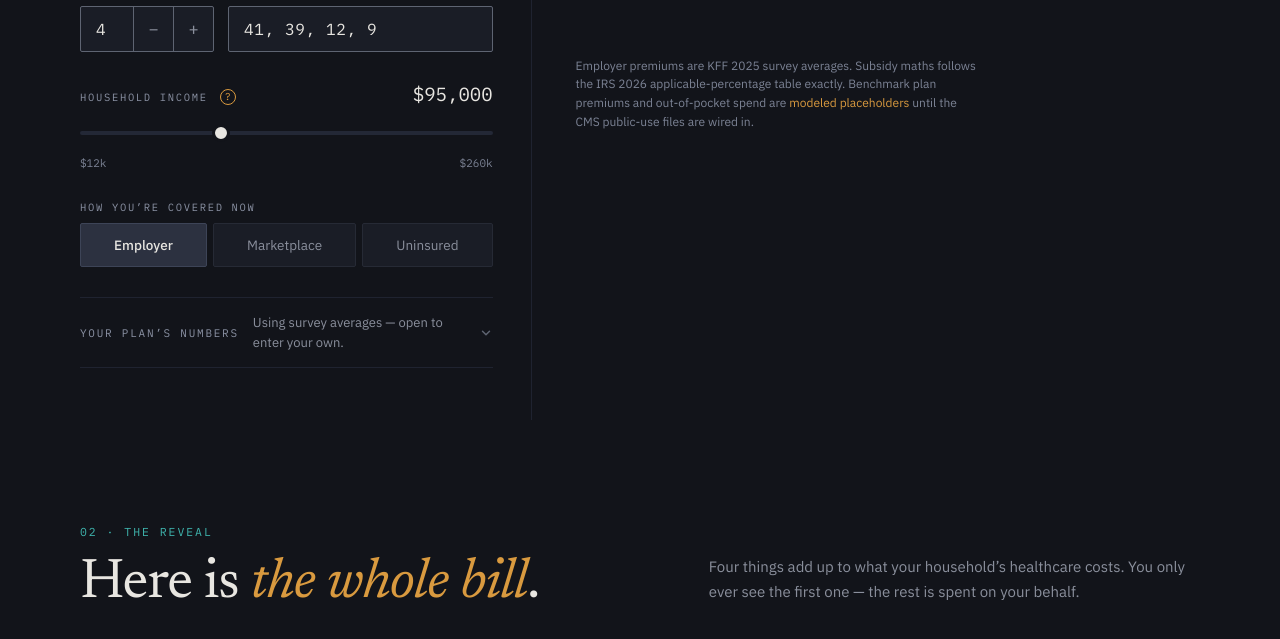
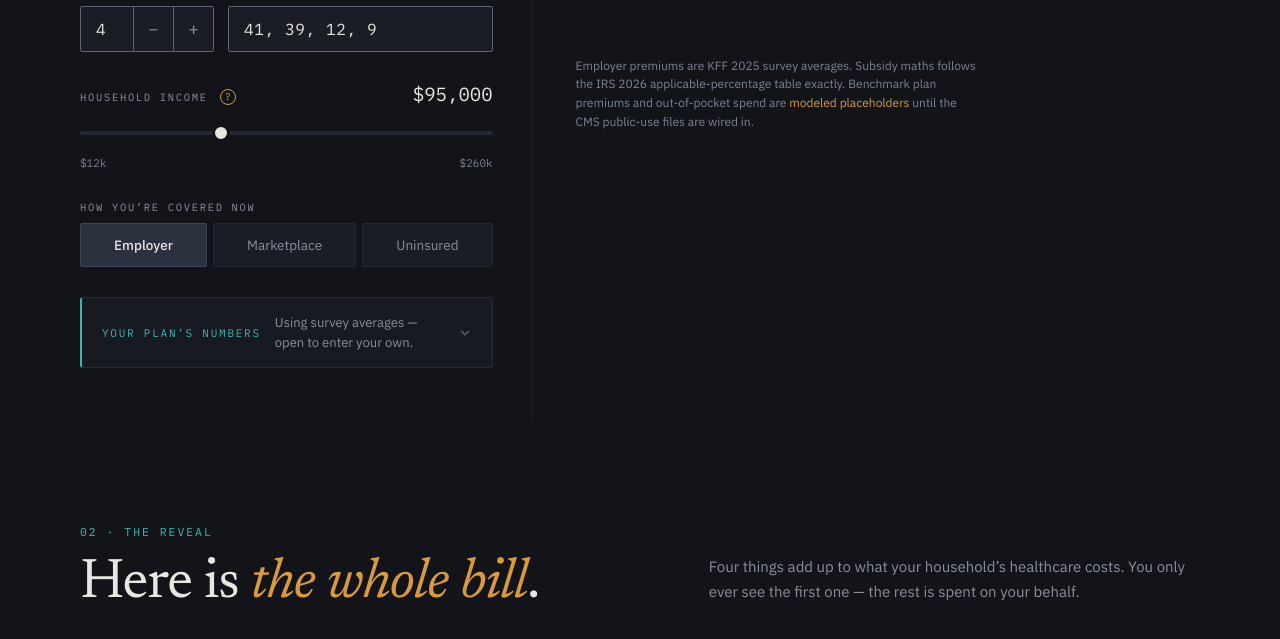
Before and after one commit to tylerzeruk-glitch/thewholebill, a website: page src/page.html in a window 1280 px wide. Shown: the part 2049-2688 px from the top of the page. Drawn offline with Linux system fonts and the light colour scheme.

Commit message:
Drawer: the teal-edged aside treatment
The page's established idiom for an informational aside -- the eligibility
and provenance boxes -- and teal is the colour of the thing you choose.
Both fit a drawer of optional, user-supplied numbers. Chosen over a plain
raised panel and a dashed boundary; the dashed convention belongs to other
people's interfaces.

```diff
--- a/src/page.html
+++ b/src/page.html
@@ -174,10 +174,15 @@ input.ctrl{color:var(--ik);width:100%;outline:none}
 /* The section-05 fold, in the ink palette. The summary line carries the state --
    survey averages or the user's own numbers -- because a fold only earns its keep
    when the disclosure stays outside it. */
-.adv{border-top:1px solid var(--irule);border-bottom:1px solid var(--irule)}
+/* The teal-edged panel is this page's established idiom for an informational
+   aside -- "What you qualify for today", the provenance box -- and teal is the
+   colour of the thing you choose. Both fit a drawer of optional, user-supplied
+   numbers. Chosen over a plain raised panel and a dashed boundary: the dashed
+   convention belongs to other people's interfaces. */
+.adv{background:var(--ink-surface);border:1px solid var(--irule-2);border-left:2px solid var(--teal);border-radius:3px;padding:0 20px}
 .adv > summary{list-style:none;cursor:pointer;display:grid;grid-template-columns:auto minmax(0,1fr) auto;gap:14px;align-items:center;padding:15px 0;min-height:44px}
 .adv > summary::-webkit-details-marker{display:none}
-.adv-k{font-family:var(--mono);font-size:11px;letter-spacing:.16em;text-transform:uppercase;color:var(--ilabel);white-space:nowrap}
+.adv-k{font-family:var(--mono);font-size:11px;letter-spacing:.16em;text-transform:uppercase;color:var(--teal);white-space:nowrap}
 .adv-s{font-size:13px;line-height:1.5;color:var(--im);min-width:0}
 .adv > summary:hover .adv-s{color:var(--ib)}
 .adv > summary:focus-visible{outline:2px solid var(--c2);outline-offset:3px}
```
